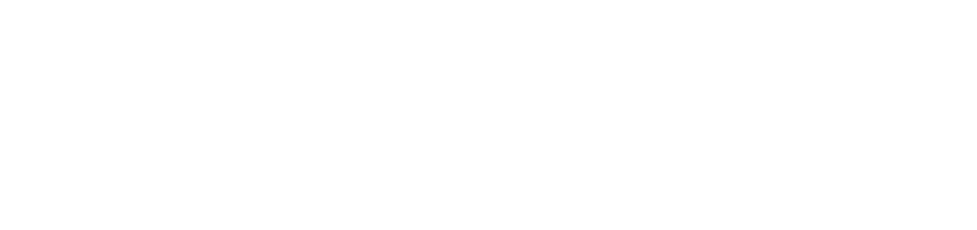
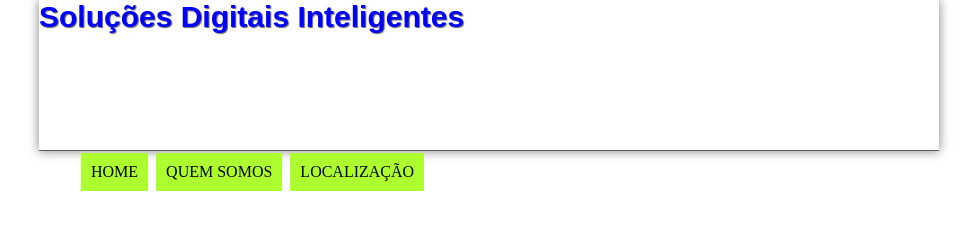
Before and after one commit to thiagodiasoliva/Site_SDI, a plain HTML site: page index.html in a window 1280 px wide. Shown: the whole page, without its empty margins (151-1128 px from the left). Drawn offline with Linux system fonts and the light colour scheme.

Commit message:
titulo e menu

```diff
--- /dev/null
+++ b/_css/estilo.css
@@ -0,0 +1,62 @@
+@charset "UTF-8";
+
+body {
+    background-color: white
+    color: rgba(0,0,0,1)
+}
+
+header#cabecalho {
+    border-bottom: 1px #606060 solid;
+    height: 150px;
+}
+
+header#cabecalho h1 {
+    font-family: Arial, san-serif;
+    font-size: 30px;
+    color: blue;
+    text-shadow: 1px 1px 1px rgba(0,0,0,.6);
+
+}
+
+div#interface {
+    width: 900px;
+    background-color: #ffffff;
+    margin: -20px auto 0px auto;
+    box-shadow: 0px 0px 10px rgba(0,0,0,.5)
+
+}
+
+nav#menu ul {
+    list-style: none;
+    text-transform: uppercase;
+    position: absolute;
+    left: 190px;
+    top: 135px;
+
+}
+
+nav#menu li {
+    display: inline-block;
+    background-color: greenyellow;
+    padding: 10px;
+    margin: 2px;
+    transition: brackround-color 2s;
+}
+
+nav#menu {
+    display: block;
+}
+
+nav#menu h1 {
+    display: none;
+}
+
+nav#menu li:hover {
+    background-color: #dddddd;
+
+}
+
+nav#menu a {
+    color: black;
+    text-decoration: none;
+}
--- a/index.html
+++ b/index.html
@@ -2,10 +2,28 @@
 <html lang="pt-br">
 <head>
     <meta charset="UTF-8">
-    <meta name="viewport" content="width=device-width, initial-scale=1.0">
-    <title>Document</title>
+    <title>Produto Intelbras</title>
+    <link rel="stylesheet" type="text/css" href="_css/estilo.css">
+
 </head>
 <body>
+    <div id="interface">
+        <header id="cabecalho">
+        <hgroup>
+        <h1>Soluções Digitais Inteligentes</h1>
+        </hgroup>
 
+<nav id="menu">
+    <h1>Menu Principal</h1>
+    <ul type="disc">
+        <li><a href="index.html">Home</a></li>
+        <li><a href="sobre.html">Quem somos</a></li>
+        <li><a href="contato.html">Localização</a></li>
+    </ul>
+</nav>
+</header>
+
+
+</div>
 </body>
 </html>
```
Also changed, not shown: contato.html (+5 -3 lines), sobre.html (+5 -3 lines).
